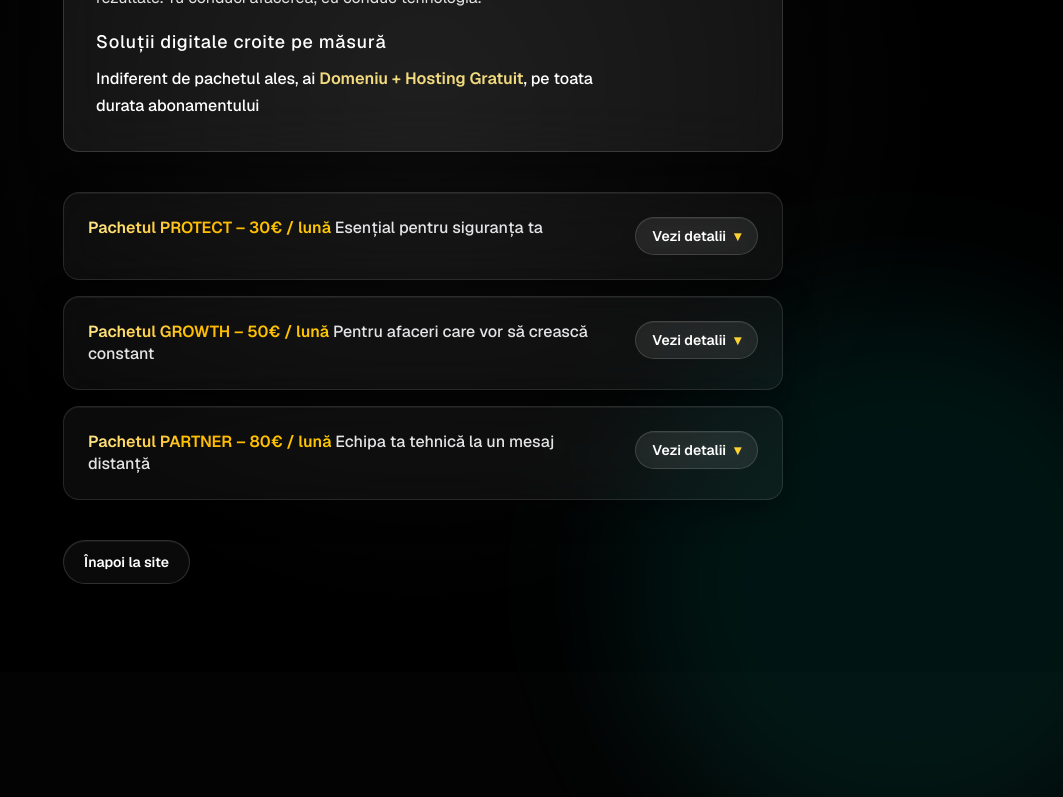
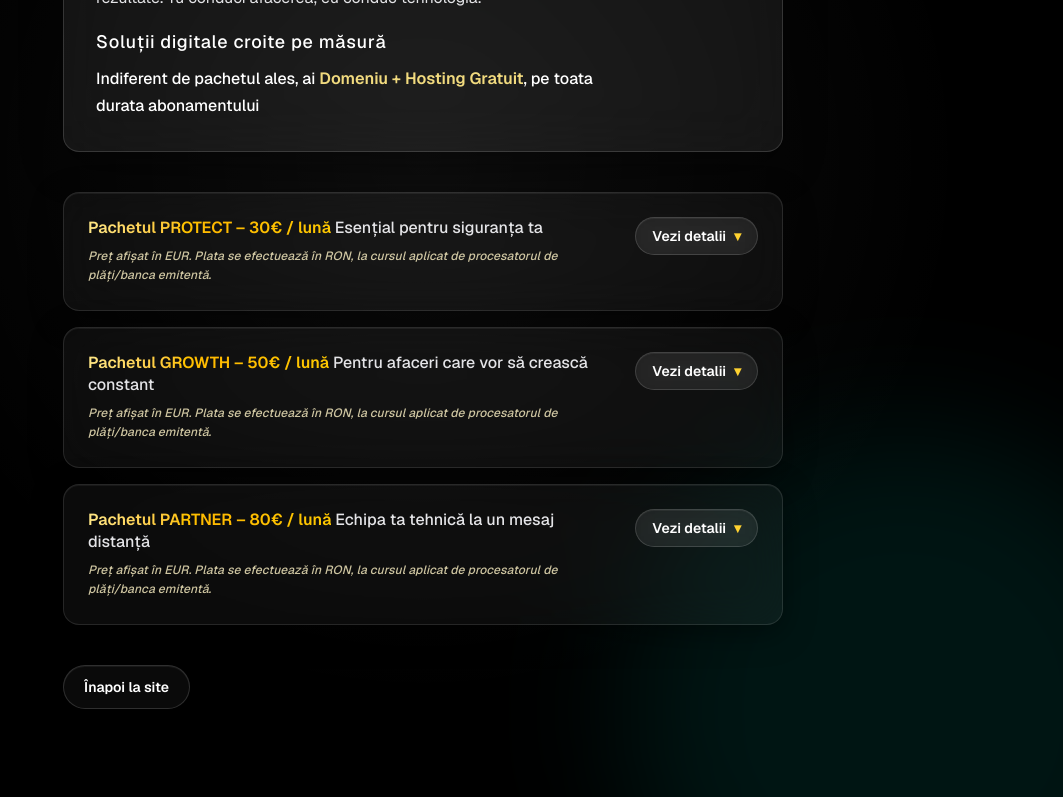
Before and after one commit to nexteraweb77/NEXTERAWEB, a Next.js app: page /asigurare-digitala in a window 1280 px wide. Shown: the part 481-1278 px from the top of the page, without its empty margins (217-1280 px from the left). Built offline with nearby package versions, Linux system fonts and the light colour scheme; no server answers.

Commit message:
pret in EUR
plata in RON

```diff
--- a/src/app/asigurare-digitala/page.tsx
+++ b/src/app/asigurare-digitala/page.tsx
@@ -78,6 +78,10 @@ export default function AsigurareDigitalaPage() {
                     <span className="font-medium text-zinc-200">
                       Esențial pentru siguranța ta
                     </span>
+                    <div className="mt-2 text-xs font-medium italic leading-relaxed tracking-[0.01em] text-amber-100/80">
+                      Preț afișat în EUR. Plata se efectuează în RON, la cursul
+                      aplicat de procesatorul de plăți/banca emitentă.
+                    </div>
                   </div>
                   <div className="inline-flex shrink-0 items-center gap-2 rounded-full border border-white/15 bg-white/[0.06] px-4 py-2 text-sm font-semibold text-white shadow-[inset_0_1px_0_rgba(255,255,255,0.06)] backdrop-blur-md transition group-open:bg-white/12">
                     Vezi detalii
@@ -128,6 +132,10 @@ export default function AsigurareDigitalaPage() {
                     <span className="font-medium text-zinc-200">
                       Pentru afaceri care vor să crească constant
                     </span>
+                    <div className="mt-2 text-xs font-medium italic leading-relaxed tracking-[0.01em] text-amber-100/80">
+                      Preț afișat în EUR. Plata se efectuează în RON, la cursul
+                      aplicat de procesatorul de plăți/banca emitentă.
+                    </div>
                   </div>
                   <div className="inline-flex shrink-0 items-center gap-2 rounded-full border border-white/15 bg-white/[0.06] px-4 py-2 text-sm font-semibold text-white shadow-[inset_0_1px_0_rgba(255,255,255,0.06)] backdrop-blur-md transition group-open:bg-white/12">
                     Vezi detalii
@@ -176,6 +184,10 @@ export default function AsigurareDigitalaPage() {
                     <span className="font-medium text-zinc-200">
                       Echipa ta tehnică la un mesaj distanță
                     </span>
+                    <div className="mt-2 text-xs font-medium italic leading-relaxed tracking-[0.01em] text-amber-100/80">
+                      Preț afișat în EUR. Plata se efectuează în RON, la cursul
+                      aplicat de procesatorul de plăți/banca emitentă.
+                    </div>
                   </div>
                   <div className="inline-flex shrink-0 items-center gap-2 rounded-full border border-white/15 bg-white/[0.06] px-4 py-2 text-sm font-semibold text-white shadow-[inset_0_1px_0_rgba(255,255,255,0.06)] backdrop-blur-md transition group-open:bg-white/12">
                     Vezi detalii
--- a/src/app/portofoliu/page.tsx
+++ b/src/app/portofoliu/page.tsx
@@ -67,7 +67,7 @@ export default function PortofoliuPage() {
               Portofoliu
             </h1>
             <p className="mt-4 max-w-2xl text-base leading-relaxed text-zinc-300 sm:leading-7">
-              O selecție de site-uri livrate — evenimente, fitness,
+              O selecție de site-uri livrate (demo) — evenimente, fitness,
               service auto, beauty și cabinet de avocatură. Poți deschide
               fiecare proiect într-o filă nouă ca să vezi structura, viteza și
               experiența completă
```
